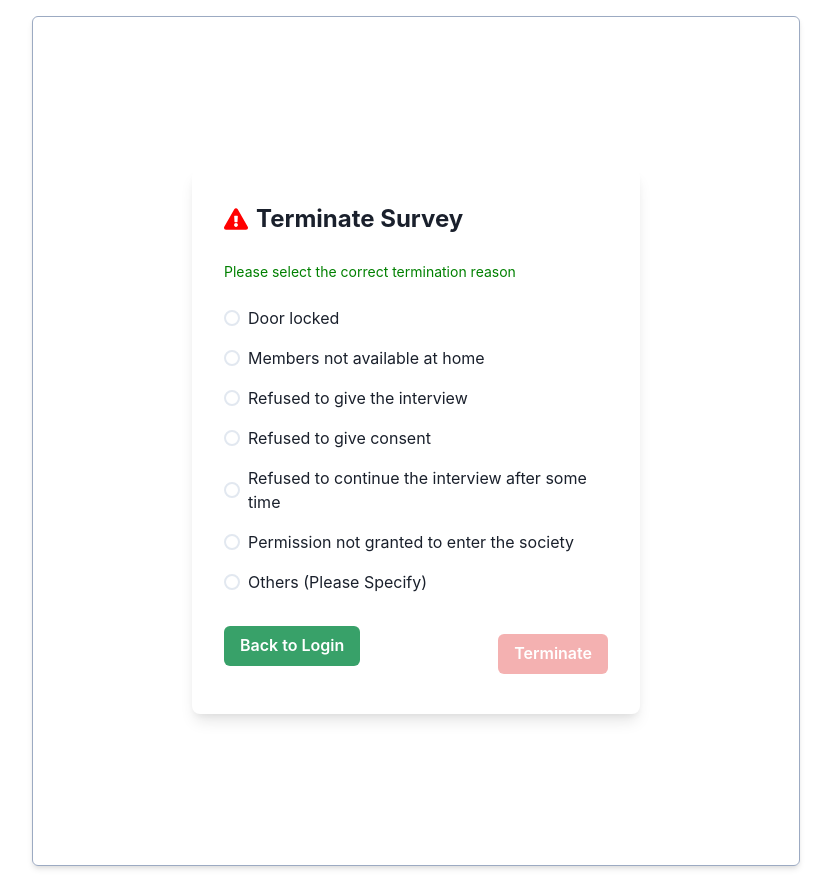
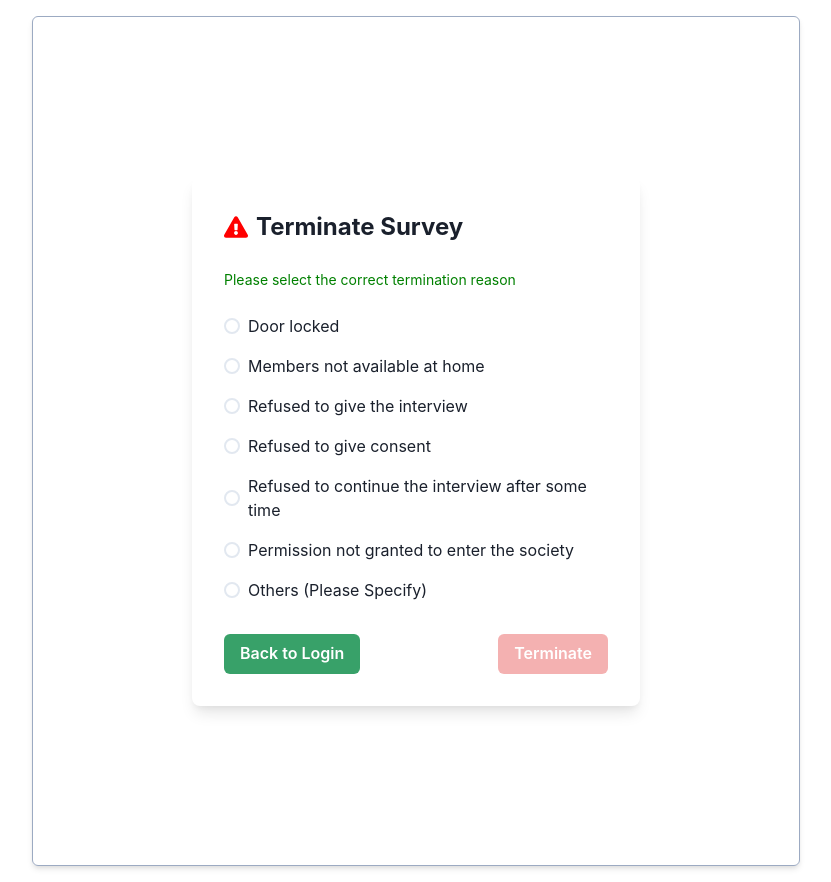
Before and after one commit to SurvetricsHarshita/Survey-Exit, a React (Vite) app: page /terminate in a window 1280 px wide. Shown: the whole page, without its empty margins (224-1055 px from the left). Built offline with nearby package versions, Linux system fonts and the light colour scheme.

Commit message:
Update Terminate.jsx

```diff
--- a/src/components/atoms/Terminate.jsx
+++ b/src/components/atoms/Terminate.jsx
@@ -72,7 +72,7 @@ function Terminate() {
       existingData.duration = formatDuration(surveyDuration);
       existingData.terminationReason =
         selectedReason === "7"
-          ? `Other: ${otherReason}`
+          ? ` ${otherReason}`
           : terminationReasons.find((r) => r.code === parseInt(selectedReason))
               .reason;
     } else {
@@ -93,7 +93,7 @@ function Terminate() {
     alert(
       `Survey terminated due to: ${
         selectedReason === "7"
-          ? `${otherReason}`
+          ? ` ${otherReason}`
           : terminationReasons.find((r) => r.code === parseInt(selectedReason))
               .reason
       }`
@@ -144,9 +144,9 @@ function Terminate() {
           />
         )}
 
-        <Box mt={8} display="flex" alignItems="center" justifyContent="space-between">
+        <Box mt={8} display="flex" alignItems="center" justifyContent="space-between" gap={10}>
           <Link to="/">
-            <Button colorScheme="green" mb={4}>
+            <Button colorScheme="green" >
               Back to Login
             </Button>
           </Link>
```
